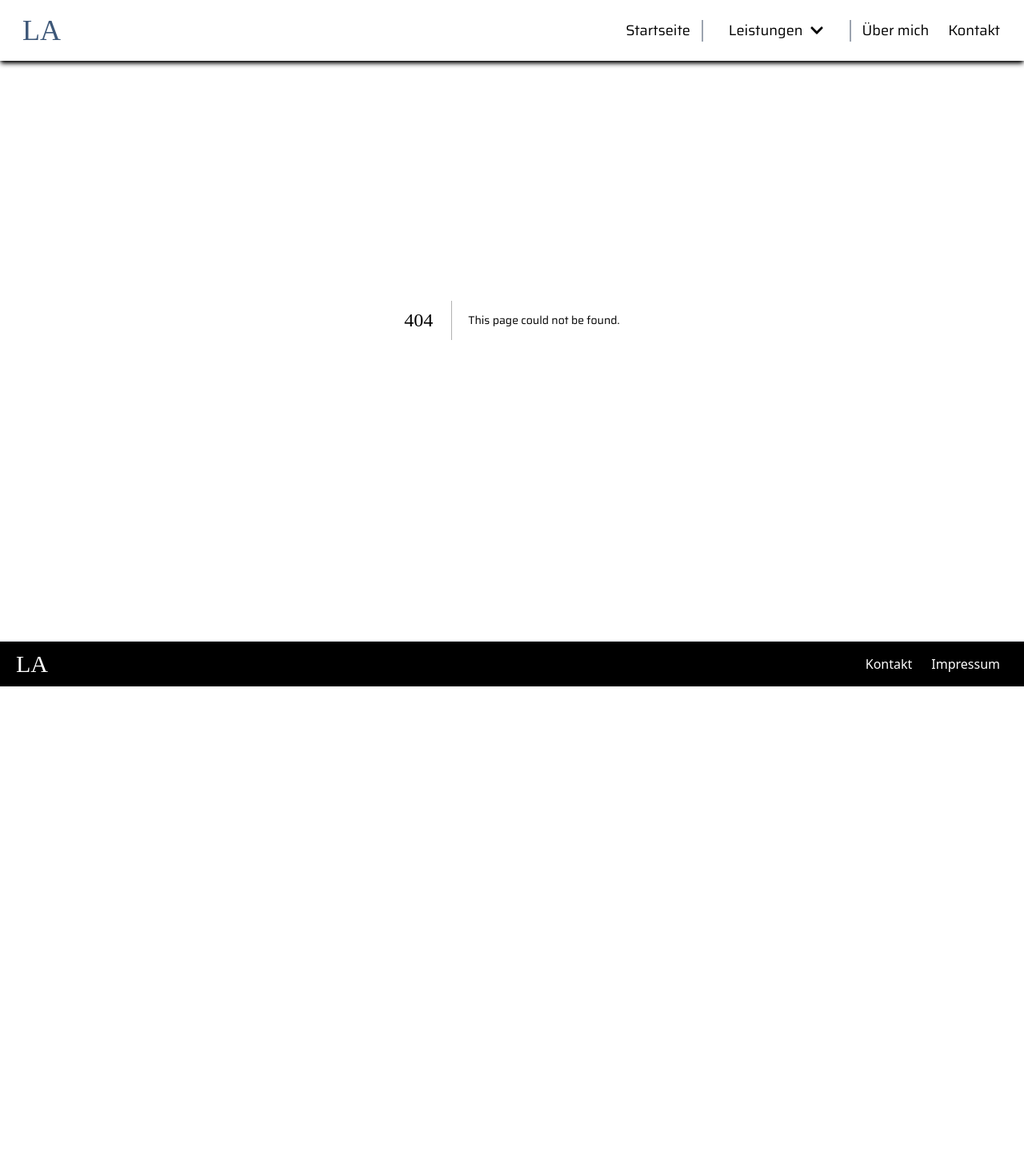
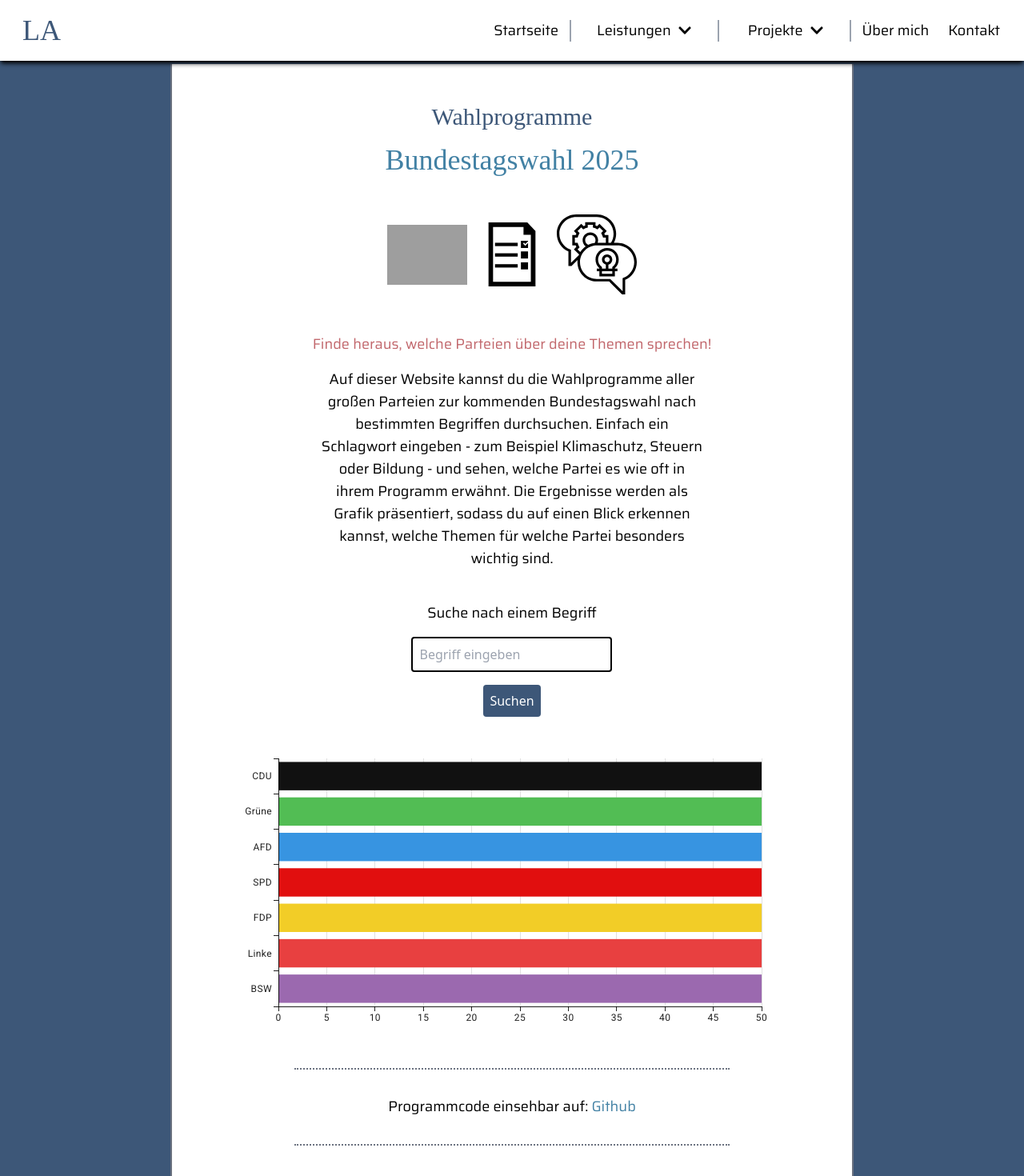
Before and after one commit to louziferr/luzie-website, a Next.js app: page /projekte/wortwahl in a window 1280 px wide. Before the commit this address had no page. Shown: the top 1470 px of the page at 80% size. Before the commit the page ends 858 px from the top, so only its background shows below. Built offline with nearby package versions, Linux system fonts and the light colour scheme; grey boxes are pictures that could not be loaded; a web font is replaced by a local one; what tailwindcss-animated would draw is missing.

Commit message:
add projekte

```diff
--- a/app/lehre/page.tsx
+++ b/app/lehre/page.tsx
@@ -56,7 +56,7 @@
                   <span className="relative flex">
                     <div className="bg-rose-700 rounded-full p-4 border-2">
                       <img
-                        src="svg/school.svg"
+                        src="/svg/school.svg"
                         alt="school SVG"
                         className="w-[100px] md:w-[250px]"
                       />
@@ -191,7 +191,7 @@
                   />
                 </div>
                 <img
-                  src="svg/lehre/keyboard.svg"
+                  src="/svg/lehre/keyboard.svg"
                   alt="keyboard SVG"
                   className="w-[150px] md:w-[300px]"
                 />
@@ -228,7 +228,7 @@
               <div className="m-8 mt-0 md:mt-8 flex flex-col items-center justify-center order-2 md:order-1">
                 <img
                   className="h-[150px] md:h-[300px] w-full animate-wiggle object-scale-down"
-                  src="svg/lehre/robot.svg"
+                  src="/svg/lehre/robot.svg"
                   alt="iconImage"
                 />
               </div>
@@ -265,7 +265,7 @@
               <div className="mt-0 mb-4 md:m-8 flex flex-col items-center justify-center">
                 <img
                   className="h-[100px] md:h-[200px] w-full object-scale-down"
-                  src="svg/lehre/web-design.svg"
+                  src="/svg/lehre/web-design.svg"
                   alt="iconImage"
                 />
               </div>
@@ -303,7 +303,7 @@
               <div className="md:m-8 flex flex-col items-center justify-center  order-2 md:order-1">
                 <img
                   className="h-[100px] md:h-[250px] w-full object-scale-down animate-grow-little"
-                  src="svg/lehre/find-path.svg"
+                  src="/svg/lehre/find-path.svg"
                   alt="iconImage"
                 />
               </div>
@@ -341,7 +341,7 @@
               <div className="md:m-8 flex flex-col items-center justify-center">
                 <img
                   className="h-[100px] md:h-[250px] w-full object-scale-down"
-                  src="svg/lehre/robot-ai.svg"
+                  src="/svg/lehre/robot-ai.svg"
                   alt="iconImage"
                 />
               </div>
@@ -373,7 +373,7 @@
               <div className="m-8 flex flex-col items-center justify-center">
                 <img
                   className="h-[60px] md:h-[100px] w-full animate-wiggle object-scale-down"
-                  src="svg/hand-shake.svg"
+                  src="/svg/hand-shake.svg"
                   alt="iconImage"
                 />
               </div>
--- a/app/programmierung/page.tsx
+++ b/app/programmierung/page.tsx
@@ -63,7 +63,7 @@
                   animateIn="animate-fade-left"
                 >
                   <img
-                    src="svg/programmierung/code-opt.svg"
+                    src="/svg/programmierung/code-opt.svg"
                     alt="code SVG"
                     className="w-[200px] md:w-[300px]"
                   />
@@ -201,7 +201,7 @@
               </div>
               <div className="flex flex-col items-center justify-center p-4 w-full">
                 <img
-                  src="svg/programmierung/library-book.svg"
+                  src="/svg/programmierung/library-book.svg"
                   alt="workflow SVG"
                   className="w-[170px] md:w-[260px] p-4 shadow-md shadow-blue rounded-3xl bg-opacity-20"
                 />
@@ -252,7 +252,7 @@
               </div>
               <div className="flex flex-col items-center justify-center p-4 w-full order-2 md:order-1">
                 <img
-                  src="svg/programmierung/workflow.svg"
+                  src="/svg/programmierung/workflow.svg"
                   alt="workflow SVG"
                   className="w-[170px] md:w-[300px]"
                 />
@@ -299,7 +299,7 @@
               <div className="m-8 flex flex-col items-center justify-center">
                 <img
                   className="h-[60px] md:h-[100px] w-full animate-wiggle object-scale-down"
-                  src="svg/hand-shake.svg"
+                  src="/svg/hand-shake.svg"
                   alt="hand shake"
                 />
               </div>
--- /dev/null
+++ b/app/projekte/wortwahl/page.tsx
@@ -0,0 +1,244 @@
+"use client";
+
+import { BarChart } from "@mui/x-charts";
+import { useEffect, useRef, useState } from "react";
+
+interface Woerter {
+  [key: string]: { [word: string]: number };
+}
+
+export default function Home() {
+  const [afd, setAfd] = useState(50);
+  const [linke, setLinke] = useState(50);
+  const [cdu, setCdu] = useState(50);
+  const [gruene, setGruene] = useState(50);
+  const [spd, setSpd] = useState(50);
+  const [fdp, setFdp] = useState(50);
+  const [bsw, setBsw] = useState(50);
+
+  const data = [
+    { party: "CDU", count: cdu },
+    { party: "Grüne", count: gruene },
+    { party: "AFD", count: afd },
+    { party: "SPD", count: spd },
+    { party: "FDP", count: fdp },
+    { party: "Linke", count: linke },
+    { party: "BSW", count: bsw },
+  ];
+
+  const [word, setWord] = useState("");
+  const [gesucht, setGesucht] = useState("");
+  const [woerter, setWoerter] = useState<Woerter | null>(null);
+
+  useEffect(() => {
+    fetch("/woerter.json") // Pfad zur JSON-Datei im `public`-Ordner
+      .then((response) => response.json())
+      .then((jsonData) => {
+        setWoerter(jsonData);
+      })
+      .catch((error) => console.error("Fehler beim Laden der JSON:", error));
+  }, []);
+
+  async function getWordCount() {
+    if (!word) return;
+    if (!woerter) return;
+    if (word.includes(" ")) {
+      setMessage("Bitte nur einen Begriff eingeben!");
+      return;
+    }
+    setGesucht(word);
+    setMessage("");
+    const wordLow = word.toLowerCase();
+    if (woerter["afd"].hasOwnProperty(wordLow)) {
+      setAfd(woerter["afd"][wordLow]);
+    } else {
+      setAfd(0);
+    }
+    if (woerter["cdu"].hasOwnProperty(wordLow)) {
+      setCdu(woerter["cdu"][wordLow]);
+    } else {
+      setCdu(0);
+    }
+    if (woerter["spd"].hasOwnProperty(wordLow)) {
+      setSpd(woerter["spd"][wordLow]);
+    } else {
+      setSpd(0);
+    }
+    if (woerter["gruene"].hasOwnProperty(wordLow)) {
+      setGruene(woerter["gruene"][wordLow]);
+    } else {
+      setGruene(0);
+    }
+    if (woerter["fdp"].hasOwnProperty(wordLow)) {
+      setFdp(woerter["fdp"][wordLow]);
+    } else {
+      setFdp(0);
+    }
+    if (woerter["linke"].hasOwnProperty(wordLow)) {
+      setLinke(woerter["linke"][wordLow]);
+    } else {
+      setLinke(0);
+    }
+    if (woerter["bsw"].hasOwnProperty(wordLow)) {
+      setBsw(woerter["bsw"][wordLow]);
+    } else {
+      setBsw(0);
+    }
+    console.log(data);
+  }
+
+  const barChartRef = useRef<HTMLDivElement | null>(null); // Referenz auf das div-Element
+
+  useEffect(() => {
+    const handleResize = () => {
+      if (barChartRef.current) {
+        setBarWidth(barChartRef.current.offsetWidth);
+      }
+    };
+
+    // ResizeObserver zur Überwachung der Größenänderung
+    const resizeObserver = new ResizeObserver(handleResize);
+    if (barChartRef.current) {
+      resizeObserver.observe(barChartRef.current); // Div-Element beobachten
+    }
+
+    // Initiale Breite setzen
+    handleResize();
+
+    return () => {
+      if (barChartRef.current) {
+        resizeObserver.unobserve(barChartRef.current); // Beobachtung beenden
+      }
+    };
+  }, []);
+
+  const [barWidth, setBarWidth] = useState(0);
+  const [message, setMessage] = useState("");
+
+  function checkIfEnter(e: React.KeyboardEvent<HTMLInputElement>) {
+    if (e.key === "Enter") {
+      getWordCount();
+    }
+  }
+  return (
+    <>
+      <div className="flex items-center justify-center flex-wrap pt-[80px] bg-darkBlue">
+        <div className="min-h-screen bg-white md:p-4 md:w-2/3 border-x-2 border-gray-500 flex-wrap flex flex-col items-center justify-start">
+          <h1 className="text-3xl pt-8 pb-4 text-darkBlue animate-fade-down">
+            Wahlprogramme
+          </h1>
+          <h1 className="font-dmSerif pb-4 text-blue animate-fade-down">
+            Bundestagswahl 2025
+          </h1>
+          <div className="flex items-center justify-center p-8 gap-x-4">
+            <img
+              className="animate-fade-right animate-delay-200"
+              src="/election.svg"
+              alt="Election"
+              width="100"
+            />
+            <img
+              className="animate-fade animate-delay-200"
+              src="/checklist.svg"
+              alt="Checklist"
+              width="80"
+            />
+            <img
+              className="animate-fade-left animate-delay-200"
+              src="/brainstorm.svg"
+              alt="Brainstorm"
+              width="100"
+            />
+          </div>
+          <div className="p-2 animate-fade">
+            <p className="text-lg text-center p-2 text-red">
+              Finde heraus, welche Parteien über deine Themen sprechen!
+            </p>
+            <div className="flex items-center justify-center">
+              <p className="max-w-[500px] p-2 pb-8 text-center">
+                Auf dieser Website kannst du die Wahlprogramme aller großen
+                Parteien zur kommenden Bundestagswahl nach bestimmten Begriffen
+                durchsuchen. Einfach ein Schlagwort eingeben - zum Beispiel
+                Klimaschutz, Steuern oder Bildung - und sehen, welche Partei es
+                wie oft in ihrem Programm erwähnt. Die Ergebnisse werden als
+                Grafik präsentiert, sodass du auf einen Blick erkennen kannst,
+                welche Themen für welche Partei besonders wichtig sind.
+              </p>
+            </div>
+          </div>
+
+          <p className="font-dmSerif text-lg animate-fade">
+            Suche nach einem Begriff
+          </p>
+          <input
+            className="font-sans rounded p-2 m-4 border-2 border-black animate-fade"
+            placeholder="Begriff eingeben"
+            onChange={(e) => setWord(e.target.value)}
+            onKeyDown={checkIfEnter}
+          ></input>
+          <button
+            className="bg-darkBlue text-white rounded p-2 mb-4"
+            onClick={getWordCount}
+          >
+            Suchen
+          </button>
+
+          {message && (
+            <p className="font-dmSerif text-lg text-rose-700">{message}</p>
+          )}
+          {gesucht && (
+            <p className="font-sans text-lg pt-4">
+              Begriff: <b>{gesucht}</b>
+            </p>
+          )}
+          <div className="w-full max-w-[700px] p-2">
+            <div
+              className="w-full pb-4 mt-2 flex items-center justify-center flex-wrap"
+              ref={barChartRef}
+            >
+              <BarChart
+                dataset={data}
+                yAxis={[
+                  {
+                    scaleType: "band",
+                    dataKey: "party",
+                    colorMap: {
+                      type: "ordinal",
+                      colors: [
+                        "#111111" /* CDU */,
+                        "#52BD54" /* Grüne */,
+                        "#3794E1" /* AFD */,
+                        "#E10F0F" /* SPD */,
+                        "#F2CD27" /* FDP */,
+                        "#E84040" /* Linke */,
+                        "#9B69AF" /* BSW */,
+                      ],
+                    },
+                  },
+                ]}
+                series={[{ dataKey: "count" }]}
+                layout={"horizontal"}
+                width={barWidth}
+                margin={{ left: 50, right: 30, top: 20, bottom: 20 }}
+                height={data.length * 50}
+                grid={{ vertical: true }}
+              />
+            </div>
+          </div>
+
+          <div className="mt-8 w-full lg:w-2/3 h-[3px] border-b-2 border-dotted border-gray-500"></div>
+          <p className="pt-8 font-dmSerif text-center text-black pb-8">
+            Programmcode einsehbar auf:{" "}
+            <a
+              href="https://github.com/louziferr/wahlprogramme2025"
+              className="text-blue"
+            >
+              Github
+            </a>
+          </p>
+          <div className="w-full lg:w-2/3 mb-8 h-[3px] border-b-2 border-dotted border-gray-500"></div>
+        </div>
+      </div>
+    </>
+  );
+}
--- a/app/webentwicklung/page.tsx
+++ b/app/webentwicklung/page.tsx
@@ -63,7 +63,7 @@
                       repeat={Infinity}
                     />
                     <div className="w-[150px] md:w-[200px]">
-                      <img src="svg/programming.svg" alt="programming SVG" />
+                      <img src="/svg/programming.svg" alt="programming SVG" />
                     </div>
                   </div>
                 </ScrollAnimation>
@@ -110,7 +110,7 @@
               <div className="m-8 flex flex-col items-center justify-center">
                 <img
                   className="h-[100px] md:h-[150px] w-full animate-spin object-scale-down"
-                  src="svg/settings.svg"
+                  src="/svg/settings.svg"
                   alt="iconImage"
                 />
               </div>
@@ -143,7 +143,7 @@
               <div className="m-8 flex flex-col items-center justify-center order-2 md:order-1">
                 <img
                   className="h-[100px] md:h-[150px] w-full animate-wiggle object-scale-down"
-                  src="svg/hand-shake.svg"
+                  src="/svg/hand-shake.svg"
                   alt="iconImage"
                 />
               </div>
@@ -177,7 +177,7 @@
               <div className="m-8 flex flex-col items-center justify-center">
                 <img
                   className="h-[100px] md:h-[150px] w-full object-scale-down"
-                  src="svg/calendar.svg"
+                  src="/svg/calendar.svg"
                   alt="iconImage"
                 />
               </div>
@@ -210,7 +210,7 @@
               <div className="m-8 flex flex-col items-center justify-center  order-2 md:order-1">
                 <img
                   className="h-[100px] md:h-[150px] w-full object-scale-down"
-                  src="svg/sketch.svg"
+                  src="/svg/sketch.svg"
                   alt="iconImage"
                 />
               </div>
@@ -269,18 +269,18 @@
               <div className="m-8 flex flex-row md:flex-col items-center justify-between">
                 <img
                   className="h-[60px] md:h-[150px] w-full object-scale-down"
-                  src="svg/react.svg"
+                  src="/svg/react.svg"
                   alt="iconImage"
                 />
 
                 <img
                   className="h-[60px] md:h-[150px] w-full object-scale-down"
-                  src="svg/tailwind.svg"
+                  src="/svg/tailwind.svg"
                   alt="iconImage"
                 />
                 <img
                   className="h-[60px] md:h-[150px] w-full object-scale-down"
-                  src="svg/prisma.svg"
+                  src="/svg/prisma.svg"
                   alt="iconImage"
                 />
               </div>
@@ -312,7 +312,7 @@
               <div className="m-8 flex flex-col items-center justify-center">
                 <img
                   className="h-[60px] md:h-[100px] w-full animate-wiggle object-scale-down"
-                  src="svg/pricetag2.svg"
+                  src="/svg/pricetag2.svg"
                   alt="iconImage"
                 />
               </div>
--- a/components/header.tsx
+++ b/components/header.tsx
@@ -8,9 +8,14 @@
 export default function Header() {
   const [sideBarVisible, setsideBarVisible] = useState(false);
   const [showDropdown, setShowDropdown] = useState(false);
+  const [showDropdownProjekte, setShowDropdownProjekte] = useState(false);
 
   function toggleDropdown() {
     setShowDropdown(!showDropdown);
+  }
+
+  function toggleDropdownProjekte() {
+    setShowDropdownProjekte(!showDropdownProjekte);
   }
 
   function showSideBar() {
@@ -20,7 +25,6 @@
   function hideSideBar() {
     setsideBarVisible(false);
     setShowDropdown(false);
-    console.log("HIDING");
   }
 
   const location = usePathname();
@@ -28,6 +32,7 @@
   useEffect(() => {
     setsideBarVisible(false);
     setShowDropdown(false);
+    setShowDropdownProjekte(false);
   }, [location]);
 
   function handleClick() {
@@ -81,6 +86,9 @@
           if (showDropdown) {
             toggleDropdown();
           }
+          if (showDropdownProjekte) {
+            toggleDropdownProjekte();
+          }
         }
       }
 
@@ -120,6 +128,15 @@
                 { title: "Lehre", url: "/lehre" },
                 { title: "Programmierung", url: "/programmierung" },
               ]}
+            />
+          </div>
+
+          <div className="border-r-2 border-gray-400">
+            <SingleLevelDropdownMenu
+              buttonLabel="Projekte"
+              showDropdown={showDropdownProjekte}
+              toggleDropdown={toggleDropdownProjekte}
+              items={[{ title: "Wortwahl", url: "/projekte/wortwahl" }]}
             />
           </div>
 
@@ -181,6 +198,13 @@
               ]}
             />
 
+            <SideBarDropDown
+              buttonLabel="Projekte"
+              showDropdown={showDropdownProjekte}
+              toggleDropdown={toggleDropdownProjekte}
+              items={[{ title: "Wortwahl", url: "/projekte/wortwahl" }]}
+            />
+
             {headerItems.map((item, itemIndex) => (
               <Link
                 key={itemIndex}
```
Also changed, not shown: app/page.tsx (+8 -8 lines).
